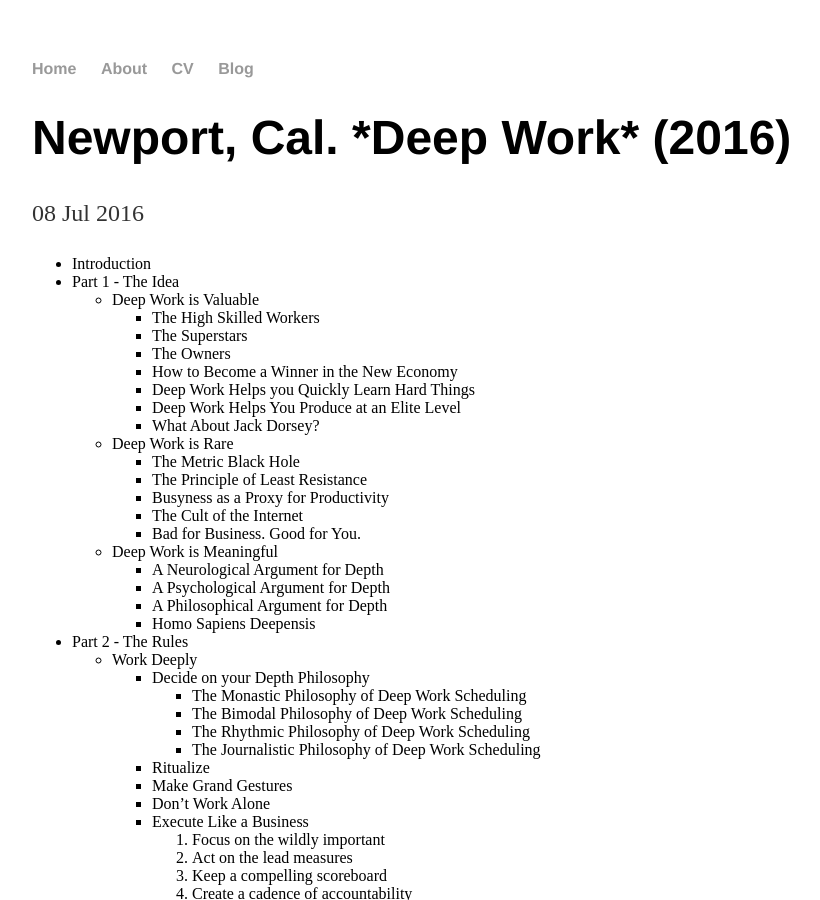
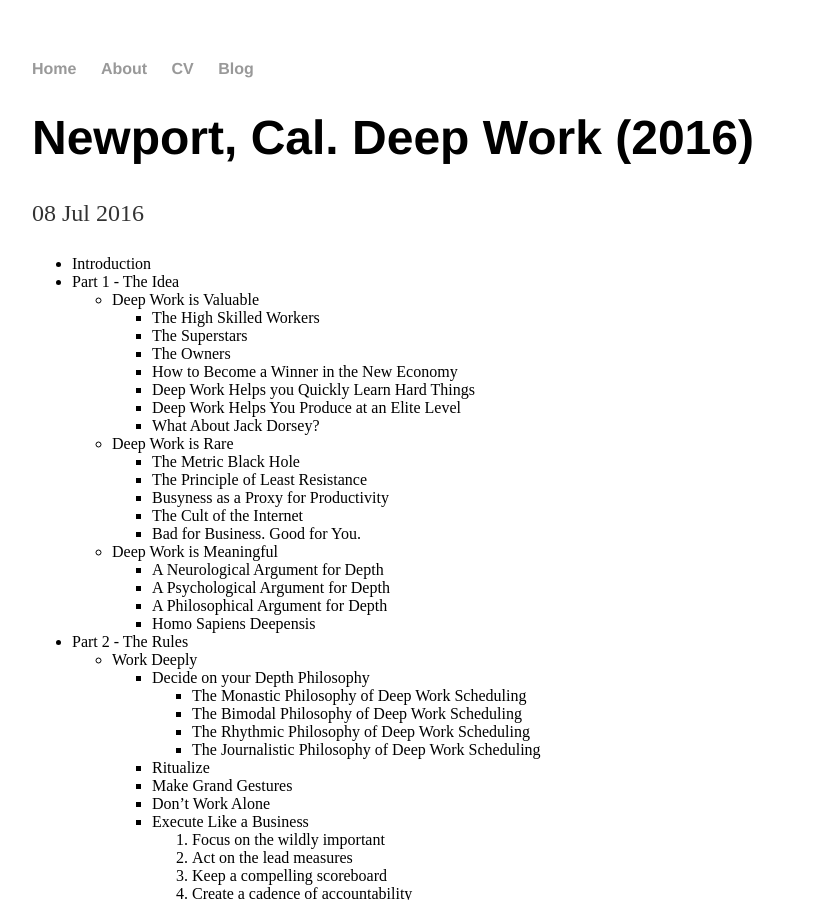
Before and after one commit to akion72/akion72.github.io, a Jekyll site: the page built from _posts/2019-07-08-Deep-Work.md, in a window 1280 px wide and 900 px high. Shown: the whole window, without its empty margins (160-980 px from the left). Built offline with Jekyll 4.4.1, drawn with Linux system fonts in a browser that asks for light colours.

```diff
--- a/_posts/2019-07-08-Deep-Work.md
+++ b/_posts/2019-07-08-Deep-Work.md
@@ -1,6 +1,6 @@
 ---
 layout: post
-title: "Newport, Cal. *Deep Work* (2016)"
+title: "Newport, Cal. Deep Work (2016)"
 date: 2016-07-08
 ---
 - Introduction
```
